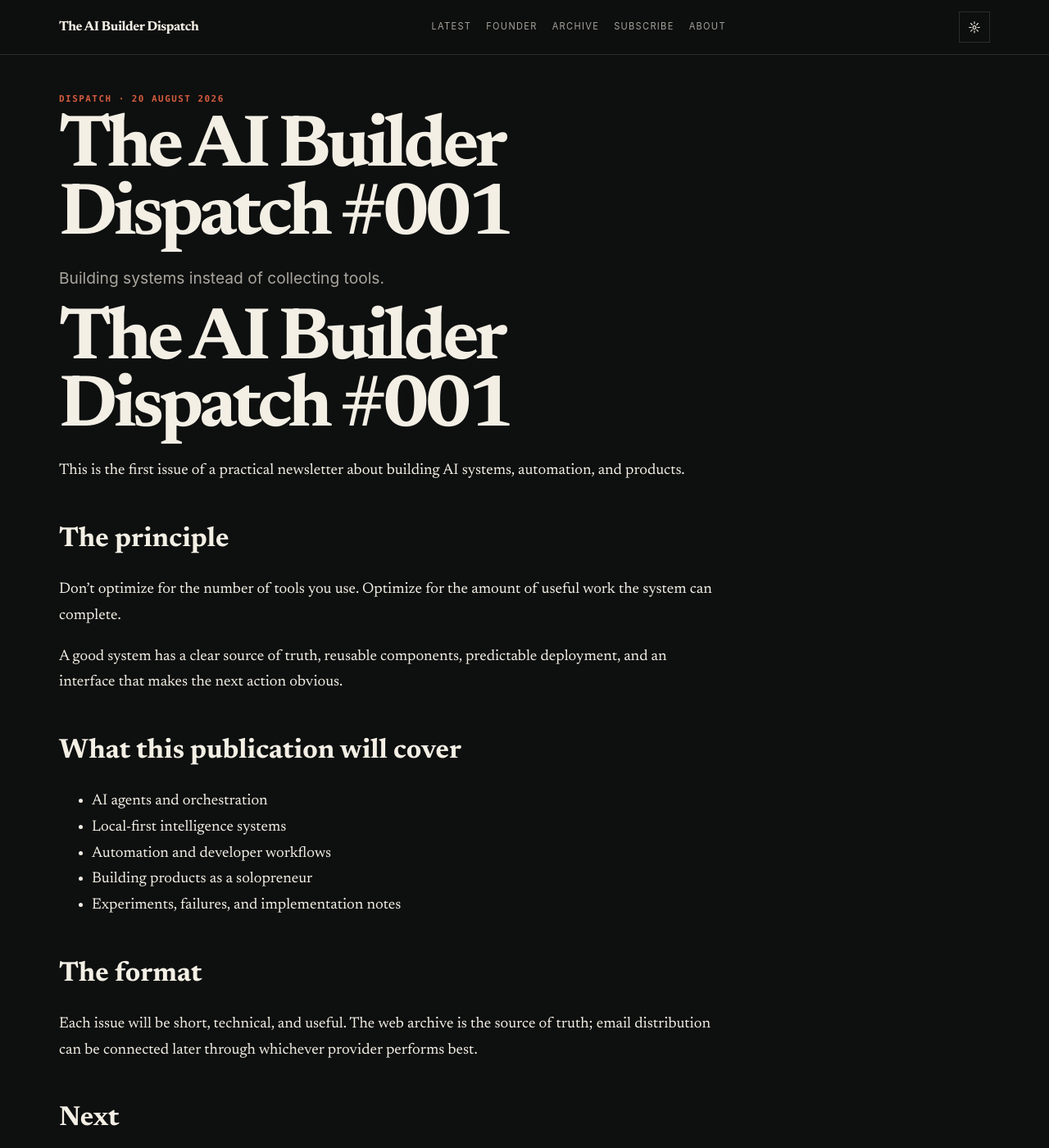
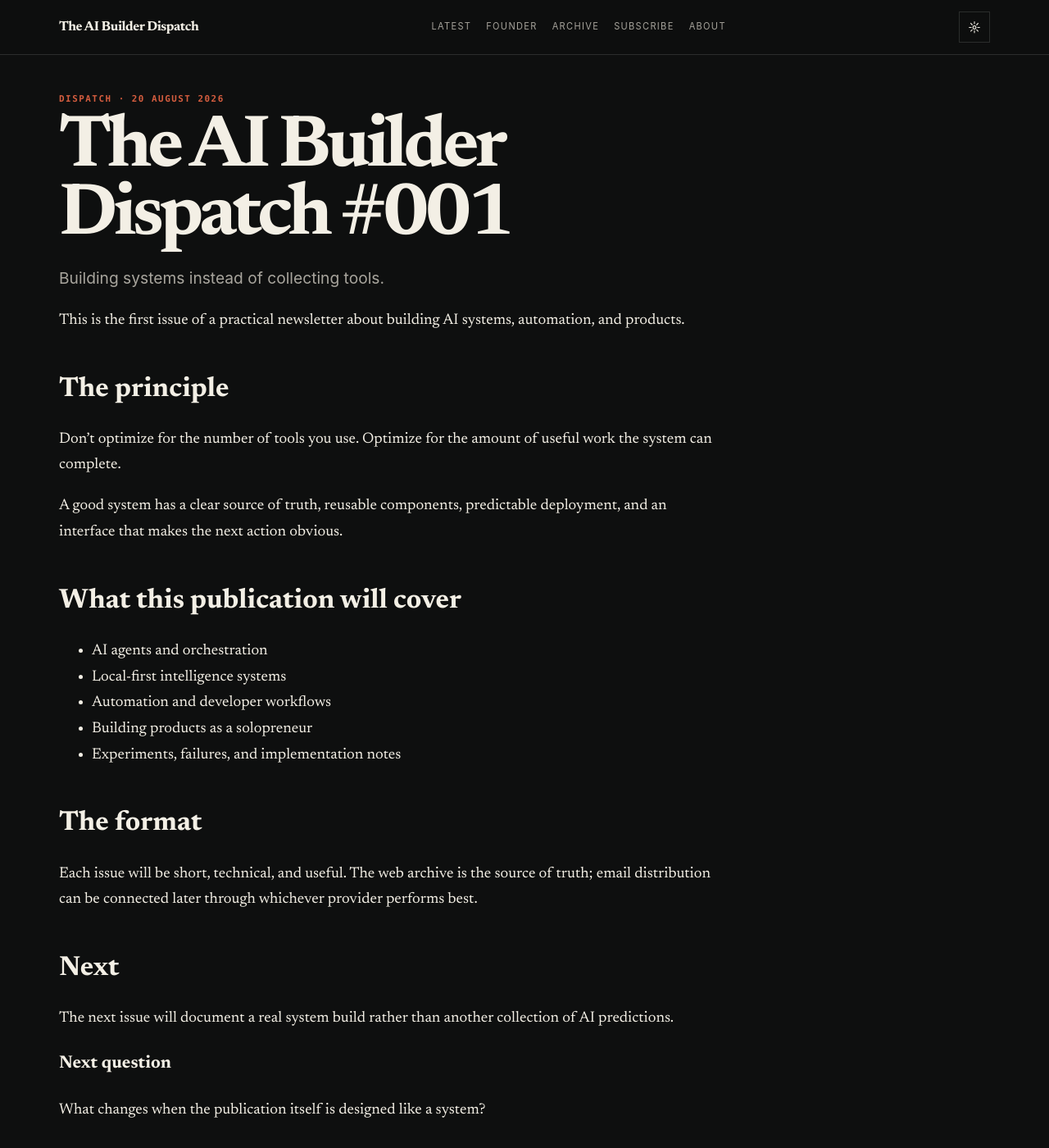
Before and after one commit to Manidhar8008/newsletter, a Jekyll site: the page built from _posts/2026-08-20-issue-001.md, in a window 1280 px wide and 1400 px high. Shown: the whole window at 82% size. Built offline with Jekyll 4.4.1, drawn with Linux system fonts in a browser that asks for light colours.

Commit message:
Fix duplicate issue heading and add editorial metadata

```diff
--- a/_posts/2026-08-20-issue-001.md
+++ b/_posts/2026-08-20-issue-001.md
@@ -3,9 +3,10 @@ layout: post
 title: "The AI Builder Dispatch #001"
 description: "Building systems instead of collecting tools."
 date: 2026-08-20
+section: "DISPATCH"
+read_time: 3
+tags: [systems, AI, automation, solopreneur]
 ---
-
-# The AI Builder Dispatch #001
 
 This is the first issue of a practical newsletter about building AI systems, automation, and products.
 
@@ -30,3 +31,7 @@ Each issue will be short, technical, and useful. The web archive is the source o
 ## Next
 
 The next issue will document a real system build rather than another collection of AI predictions.
+
+### Next question
+
+What changes when the publication itself is designed like a system?
```
